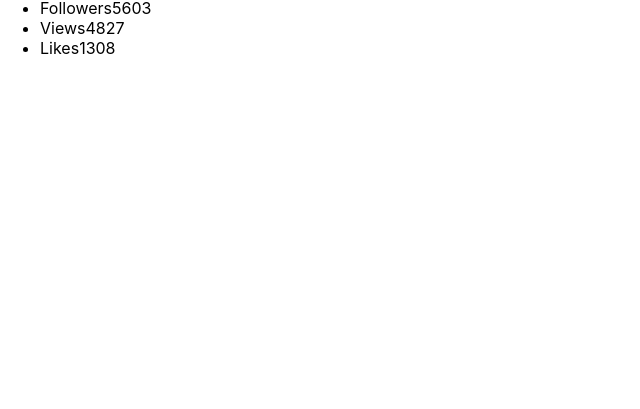
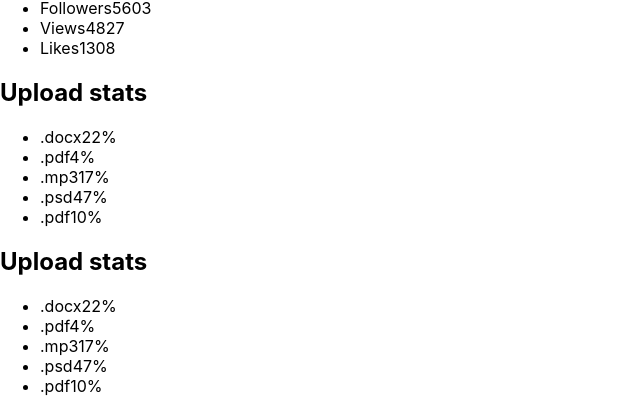
Before and after one commit to AlexeySapr/goit-react-hw-01-components, a React (Create React App) app: page / in a window 1280 px wide. Shown: the part 430-839 px from the top of the page, without its empty margins (0-640 px from the left). Before the commit the page ends 800 px from the top, so only its background shows below. Built offline with nearby package versions, Linux system fonts and the light colour scheme.

Commit message:
Add Statistics component

```diff
--- a/src/App.js
+++ b/src/App.js
@@ -1,5 +1,8 @@
 import Profile from './components/social-profile/Profile';
 import user from './components/social-profile/user.json';
+
+import Statistics from './components/statistics/Statistics';
+import data from './components/statistics/data.json';
 
 export default function App() {
   return (
@@ -11,6 +14,8 @@
         avatar={user.avatar}
         stats={user.stats}
       />
+      <Statistics title="Upload stats" stats={data} />
+      <Statistics stats={data} />
     </div>
   );
 }
--- /dev/null
+++ b/src/components/statistics/Statistics.js
@@ -0,0 +1,27 @@
+import PropTypes from 'prop-types';
+
+const Statistics = ({ title = 'Upload stats', stats }) => {
+  return (
+    <section className="statistics">
+      <h2 className="title">{title}</h2>
+
+      <ul className="stat-list">
+        {stats.map(stat => {
+          return (
+            <li className="item" key={stat.id}>
+              <span className="label">{stat.label}</span>
+              <span className="percentage">{stat.percentage}%</span>
+            </li>
+          );
+        })}
+      </ul>
+    </section>
+  );
+};
+
+Statistics.propTypes = {
+  title: PropTypes.string,
+  stats: PropTypes.array.isRequired,
+};
+
+export default Statistics;
--- /dev/null
+++ b/src/components/statistics/data.json
@@ -0,0 +1,7 @@
+[
+  { "id": "id-1", "label": ".docx", "percentage": 22 },
+  { "id": "id-2", "label": ".pdf", "percentage": 4 },
+  { "id": "id-3", "label": ".mp3", "percentage": 17 },
+  { "id": "id-4", "label": ".psd", "percentage": 47 },
+  { "id": "id-5", "label": ".pdf", "percentage": 10 }
+]
```
